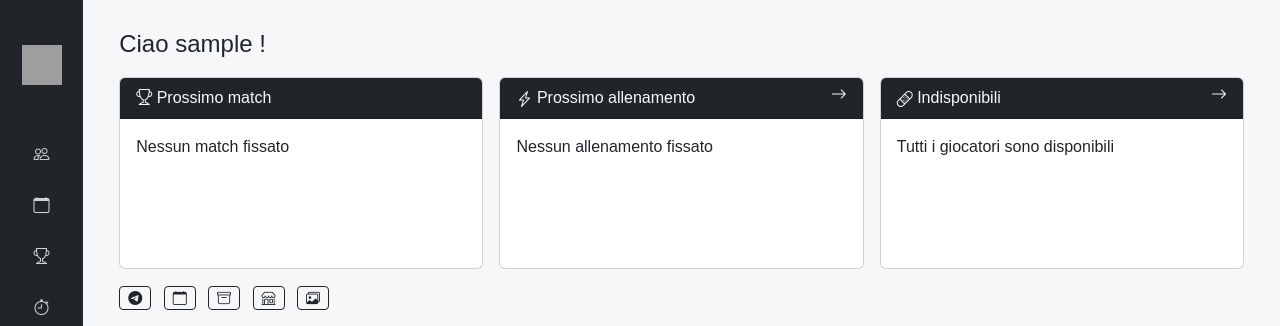
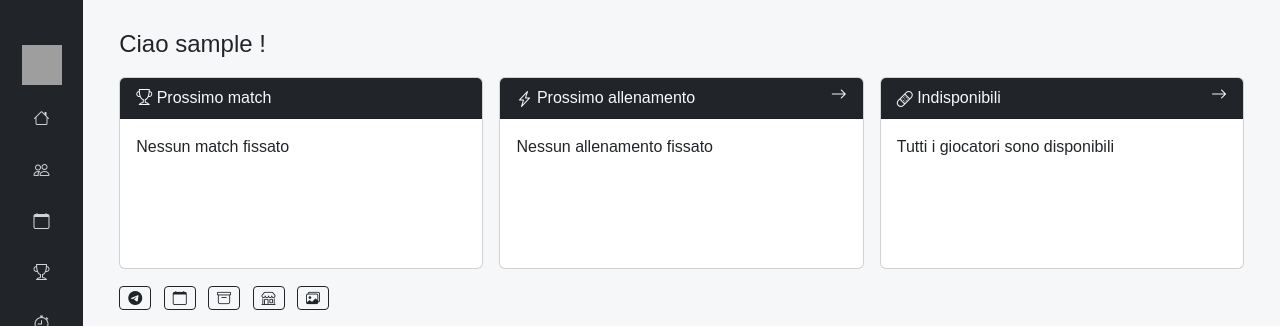
Before and after one commit to pikiwikimac/Audax1970, a PHP site: page /admin/dashboard.php in a window 1280 px wide. Shown: the top 326 px of the page. Run offline with PHP 8.4, Linux system fonts and the light colour scheme; the visitor is signed in with stand-in values (Sample User, id 1); data that the repository does not hold is empty; a stand-in replaces the project's code that opens the database connection; some libraries are stand-ins or nearby versions; some web fonts are replaced; grey boxes are pictures that could not be loaded.

Commit message:
Correzione bug icone

```diff
--- a/admin/dashboard.php
+++ b/admin/dashboard.php
@@ -441,7 +441,7 @@
                                                                     <?php echo $row['cognome'] . '  ' .$row['nome']   ?>
                                                                     <?php
                                                                         if ($row['capitano'] == 'C' && $row['squadra_madre'] == $id_societa) {
-                                                                            echo '<i class="bi bi-copyright  float-end"></i>';
+                                                                            echo '<span class="float-end">C</span>';
                                                                         } elseif ($row['capitano'] == 'VC' && $row['squadra_madre'] == $id_societa) {
                                                                             echo '<span class="float-end">VC</span>';
                                                                         }
--- a/elements/sidebar.php
+++ b/elements/sidebar.php
@@ -48,7 +48,7 @@
 				<!-- Dashboard -->
 				<li>
 					<button class="" onclick="window.location.href = 'dashboard.php'">
-						<i class="bx bx-home" title="Dashboard"></i>
+						<i class="bi bi-house" title="Dashboard"></i>
 						<h6>Dashboard</h6>
 					</button>
 				</li>
```
